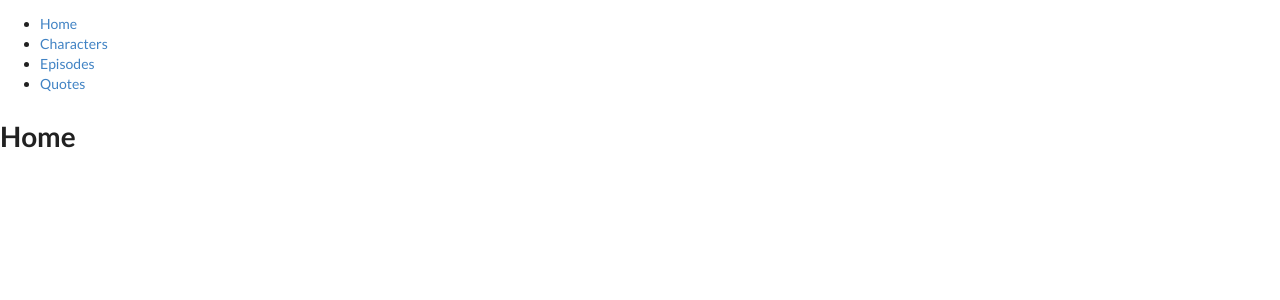
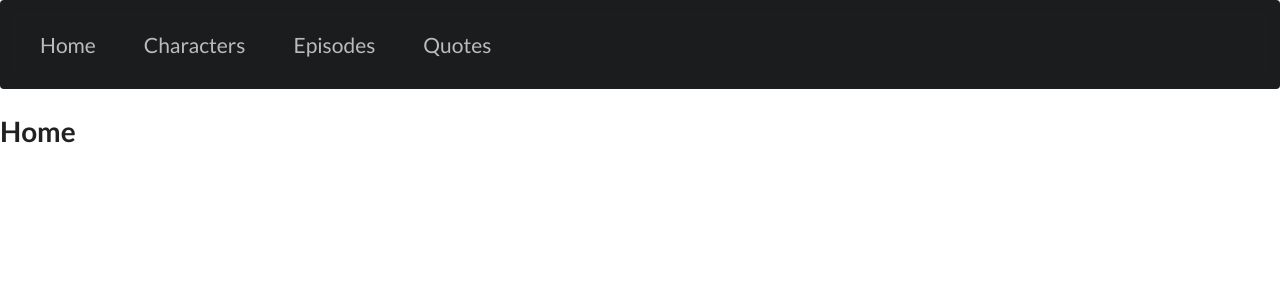
Before and after one commit to mikeolivotto/ca-hackathon, a React (Create React App) app: page / in a window 1280 px wide. Shown: the top 300 px of the page. Built offline with nearby package versions, Linux system fonts and the light colour scheme.

Commit message:
navbar component and style characters

```diff
--- a/src/App.js
+++ b/src/App.js
@@ -1,54 +1,10 @@
 import React from 'react';
-import { BrowserRouter as Router, Switch, Route, Link } from 'react-router-dom';
-import Home from './components/Home';
-import Episodes from './components/Episodes';
-import Characters from './components/Characters';
-import Quotes from './components/Quotes';
-import CharacterPage from './components/CharacterPage';
-import EpisodePage from './components/EpisodePage';
+import Navbar from './components/partials/Navbar';
 
 const App = () => {
   return (
     <div>
-      <Router>
-        <nav>
-          <ul>
-            <li>
-              <Link to="/">Home</Link>
-            </li>
-            <li>
-              <Link to="/characters">Characters</Link>
-            </li>
-            <li>
-              <Link to="/episodes">Episodes</Link>
-            </li>
-            <li>
-              <Link to="/quotes">Quotes</Link>
-            </li>
-          </ul>
-        </nav>
-
-        <Switch>
-          <Route exact path="/">
-            <Home />
-          </Route>
-          <Route exact path="/characters">
-            <Characters />
-          </Route>
-          <Route exact path="/episodes">
-            <Episodes />
-          </Route>
-          <Route exact path="/quotes">
-            <Quotes />
-          </Route>
-          <Route path="/characters/:charId">
-            <CharacterPage />
-          </Route>
-          <Route path="/episodes/:episodeId">
-            <EpisodePage />
-          </Route>
-        </Switch>
-      </Router>
+      <Navbar />
     </div>
   );
 };
--- a/src/components/CharacterCard.js
+++ b/src/components/CharacterCard.js
@@ -8,15 +8,19 @@ const CharacterCard = (props) => {
   const imageSize = {
     width: '100%',
     height: '350px',
-    objectFit: 'cover'
+    objectFit: 'cover',
     // height: '40vw',
     // objectFit: 'cover',
+  };
+
+  const cardStyle = {
+    margin: '10px',
   };
 
   return (
     <>
       <Link to={`/characters/${character.char_id}`}>
-        <div className="ui card">
+        <div className="ui card" style={cardStyle}>
           <div className="image">
             <img style={imageSize} src={character.img} />
           </div>
--- a/src/components/Characters.js
+++ b/src/components/Characters.js
@@ -35,11 +35,13 @@ const Characters = () => {
   //   );
   // });
 
-
   const cardsContainer = {
     display: 'flex',
     flexDirection: 'row',
     flexWrap: 'wrap',
+    justifyContent: 'center',
+    marginTop: '30px',
+    // padding: '20px',
     // width: '100%',
     // height: '40vw',
     // objectFit: 'cover',
@@ -73,10 +75,7 @@ const Characters = () => {
         <input type="submit" value="Submit" />
       </form>
 
-        <div style={cardsContainer}>
-          {renderCharacter}
-        </div>
-
+      <div style={cardsContainer}>{renderCharacter}</div>
     </div>
   );
 };
--- /dev/null
+++ b/src/components/partials/Navbar.css
@@ -0,0 +1,3 @@
+.item {
+  font-size: 1.5em;
+}
--- /dev/null
+++ b/src/components/partials/Navbar.js
@@ -0,0 +1,57 @@
+import React from 'react';
+import { BrowserRouter as Router, Switch, Route, Link } from 'react-router-dom';
+import Home from '../Home';
+import Episodes from '../Episodes';
+import Characters from '../Characters';
+import Quotes from '../Quotes';
+import CharacterPage from '../CharacterPage';
+import EpisodePage from '../EpisodePage';
+import './Navbar.css';
+
+const Navbar = () => {
+  return (
+    <div>
+      <Router>
+        <div className="ui inverted segment">
+          <div className="ui inverted secondary pointing menu">
+            <Link to="/" className="item">
+              Home
+            </Link>
+            <Link to="/characters" className="item">
+              Characters
+            </Link>
+            <Link to="/episodes" className="item">
+              Episodes
+            </Link>
+            <Link to="/quotes" className="item">
+              Quotes
+            </Link>
+          </div>
+        </div>
+
+        <Switch>
+          <Route exact path="/">
+            <Home />
+          </Route>
+          <Route exact path="/characters">
+            <Characters />
+          </Route>
+          <Route exact path="/episodes">
+            <Episodes />
+          </Route>
+          <Route exact path="/quotes">
+            <Quotes />
+          </Route>
+          <Route path="/characters/:charId">
+            <CharacterPage />
+          </Route>
+          <Route path="/episodes/:episodeId">
+            <EpisodePage />
+          </Route>
+        </Switch>
+      </Router>
+    </div>
+  );
+};
+
+export default Navbar;
```
